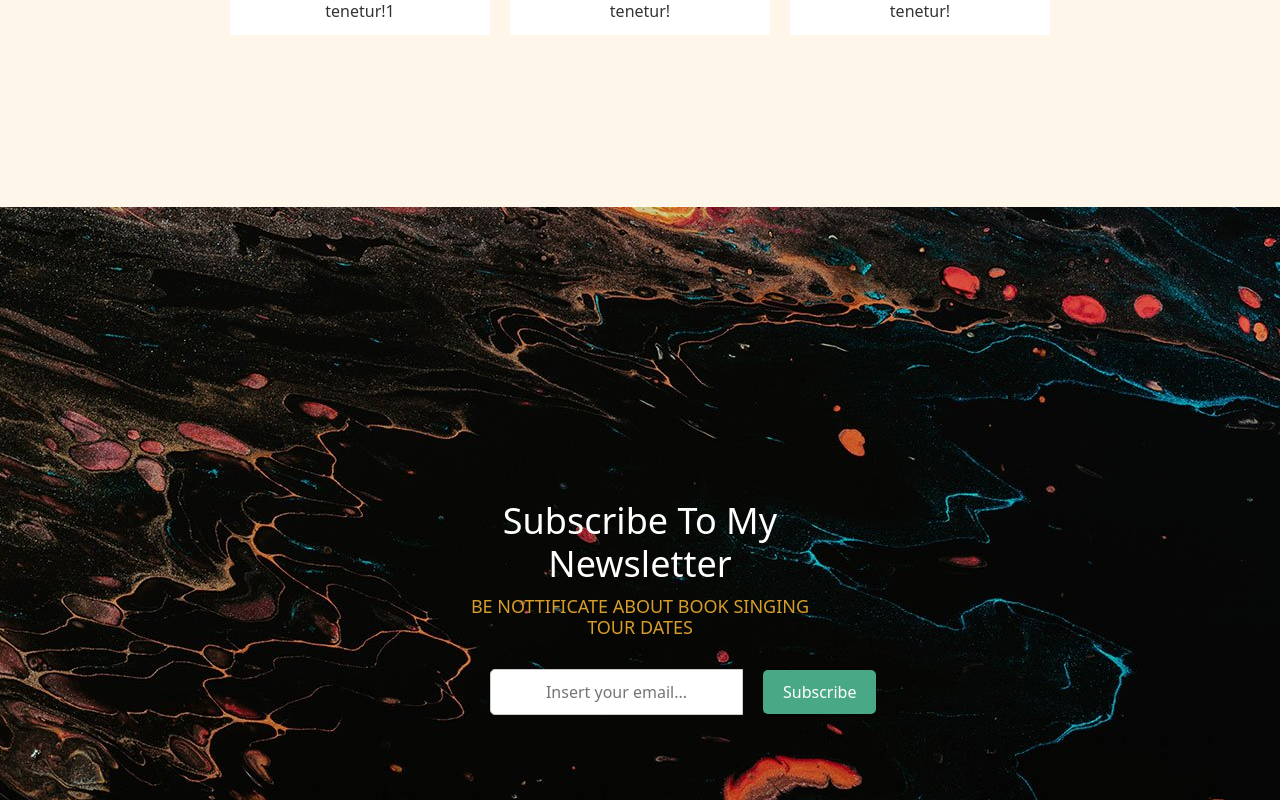
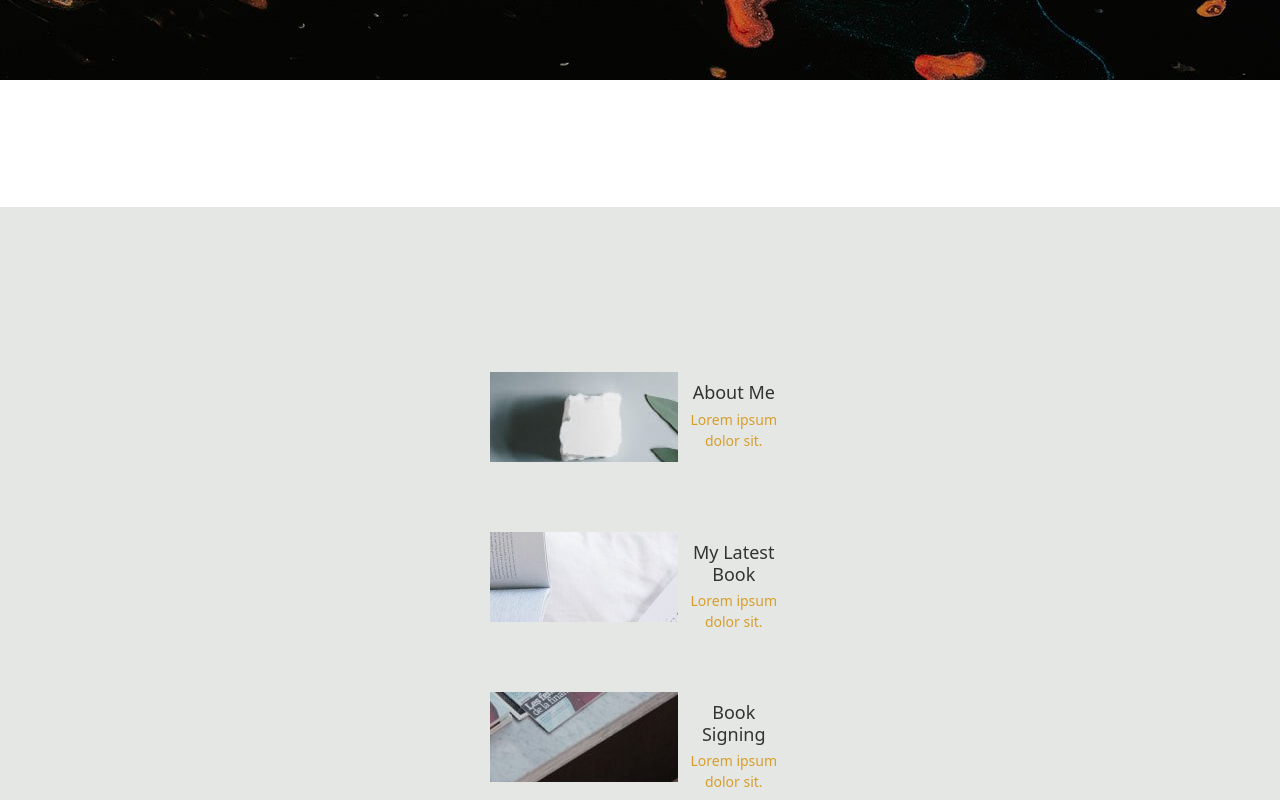
Before and after one commit to Andreeaciobota/proj-html-vuejs, a Vue app: page / in a window 1280 px wide. Shown: the part 3224-4024 px from the top of the page. Built offline with nearby package versions, Linux system fonts and the light colour scheme; a web font is replaced by a local one.

Commit message:
[change]

```diff
--- a/src/components/Main.vue
+++ b/src/components/Main.vue
@@ -63,13 +63,6 @@
     </div>
   </div>
   </div>
-
-  <div class="section section4">
-        <div class="custom-container">
-            <h2 class="section-title">Nuova Sezione</h2>
-            <p class="section-description">Questa è una nuova sezione con un titolo e una didascalia personalizzati.</p>
-          </div>
-      </div>
     <div class="section section5">
 
       <div class="content-container">
@@ -114,9 +107,37 @@
     </div>
     <div class="section section7">
       <div class="content-container">
+        <!-- Contenitore Immagini 1 -->
+        <div class="image-container">
+          <img src="/public/box-1.jpg" alt="Immagine 1" class="content-image" />
+          <div class="content-details">
+            <h3 class="image-title">About Me</h3>
+            <p class="image-description">Lorem ipsum dolor sit.
+            </p>
+          </div>
+        </div>
 
+        <!-- Contenitore Immagini 2 -->
+        <div class="image-container">
+          <img src="/public/box-3.jpg" alt="Immagine 2" class="content-image" />
+          <div class="content-details">
+            <h3 class="image-title">My Latest Book</h3>
+            <p class="image-description">Lorem ipsum dolor sit.</p>
+          </div>
+        </div>
+
+        <!-- Contenitore Immagini 3 -->
+        <div class="image-container">
+          <img src="/public/box-4.jpg" alt="Immagine 3" class="content-image" />
+          <div class="content-details">
+            <h3 class="image-title">Book Signing</h3>
+            <p class="image-description">Lorem ipsum dolor sit.
+            </p>
+          </div>
+        </div>
       </div>
     </div>
+
 
 </template>
 
@@ -141,6 +162,7 @@ export default {
   display: flex;
   justify-content: center;
   align-items: center;
+
 }
 .title {
   color: #F4B429;
@@ -204,8 +226,8 @@ font-size: 80px;
 
 }
 .section4 {
-  background-color: #F0E68C; /* Cambia il colore di sfondo come preferisci */
-  color: #333; /* Cambia il colore del testo se necessario */
+  background-color: #F0E68C;
+  color: #333;
   text-align: center;
   padding: 100px 0;
 }
@@ -234,15 +256,9 @@ font-size: 80px;
   text-align: center;
   padding: 100px 0;
 }
-.section6 {
-  background-color: #F0E68C; /* Cambia il colore di sfondo come preferisci */
-  color: #333; /* Cambia il colore del testo se necessario */
-  text-align: center;
-  padding: 50px 0;
-}
 .section7 {
-  background-color: #94f08c; /* Cambia il colore di sfondo come preferisci */
-  color: #333; /* Cambia il colore del testo se necessario */
+  background-color: #e4e7e4;
+  color: #333;
   text-align: center;
   padding: 100px 0;
 }
@@ -279,7 +295,7 @@ font-size: 80px;
 .image-iphone {
   width: 300px;
   height: 347px;
-  margin-right: 300px; /* Spazio tra l'immagine e il testo */
+  margin-right: 300px;
 }
 
 .image-iphone img {
@@ -290,14 +306,14 @@ font-size: 80px;
 }
 
 .testo-container {
-  max-width: 400px; /* Larghezza massima del contenitore del testo */
-  text-align: left; /* Allineamento del testo a sinistra */
+  max-width: 400px;
+  text-align: left;
 }
 
 .testo-container h2 {
   font-size: 30px;
   margin-bottom: 10px;
-  text-align: center; /* Spazio tra il titolo e il paragrafo */
+  text-align: center;
 }
 .testo-container p {
   font-size: 15px;
@@ -319,7 +335,7 @@ font-size: 80px;
 .immagine {
   width: 20px;
   height: 20px;
-  margin: 0 10px; /* Aggiungi margine tra le immagini */
+  margin: 0 10px;
 }
 
 .immagine img {
@@ -342,8 +358,8 @@ font-size: 80px;
 
 /*sezzione 5 */
 .section5 {
-  background-color: #FEF7E9; /* Cambia il colore di sfondo come preferisci */
-  color: #333; /* Cambia il colore del testo se necessario */
+  background-color: #FEF7E9;
+  color: #333;
   text-align: center;
   padding: 200px 0;
 }
@@ -431,4 +447,35 @@ font-size: 80px;
 .search-button:hover {
   background-color: #49A987;
 }
+
+
+/*sezione 7*/
+.image-container {
+  width: 300px;
+  height: 150px;
+  margin: 10px;
+  display: flex;
+  justify-content: space-around;
+}
+
+.content-image {
+  width: 200%;
+  height: 200px;
+  object-fit: cover;
+}
+
+.content-details {
+  padding: 10px;
+}
+
+.image-title {
+  font-size: 18px;
+  margin-bottom: 5px;
+}
+
+.image-description {
+  font-size: 14px;
+  color: #D89E2B;
+}
+
 </style>
```
